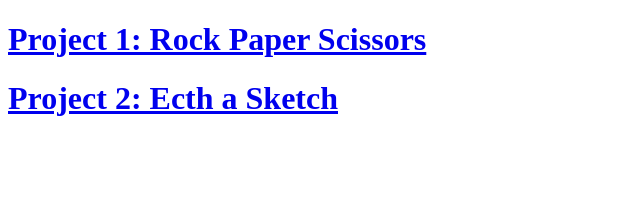
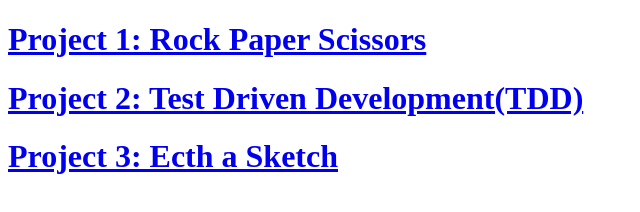
Before and after one commit to IamVictheCG/ODIN-Project, a plain HTML site: page index.html in a window 1280 px wide. Shown: the whole page, without its empty margins (0-640 px from the left). Drawn offline with Linux system fonts and the light colour scheme.

Commit message:
updates made

```diff
--- a/index.html
+++ b/index.html
@@ -6,8 +6,9 @@
     <title>Landing Page</title>
 </head>
 <body>
+    <!-- <h1><a href="Project_1/index.html">Project 1</a></h1> -->
     <h1><a href="Project_2 Rock Paper Scissors/index.html">Project 1: Rock Paper Scissors</a></h1>
-    <!-- <h1><a href="Project_3 Test Driven Development(TDD)">Project 2: Test Driven Development(TDD)</a></h1> -->
-    <h1><a href="Project_4 Etch a Sketch/">Project 2: Ecth a Sketch</a></h1>
+    <h1><a href="Project_3 Test Driven Development(TDD)">Project 2: Test Driven Development(TDD)</a></h1>
+    <h1><a href="Project_4 Etch a Sketch/">Project 3: Ecth a Sketch</a></h1>
 </body>
 </html>
```
